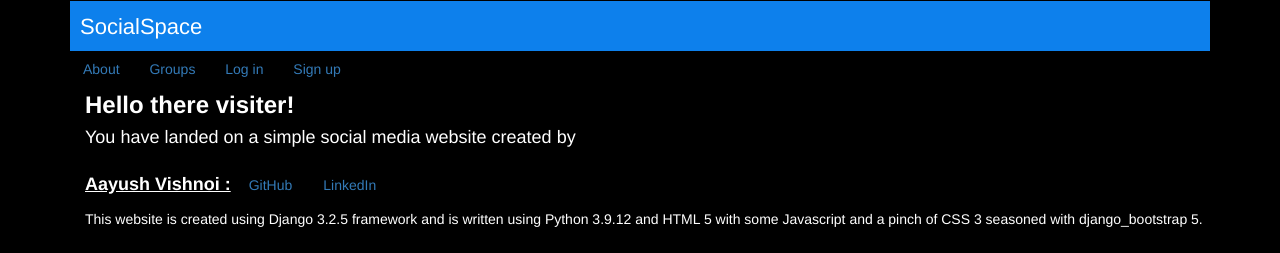
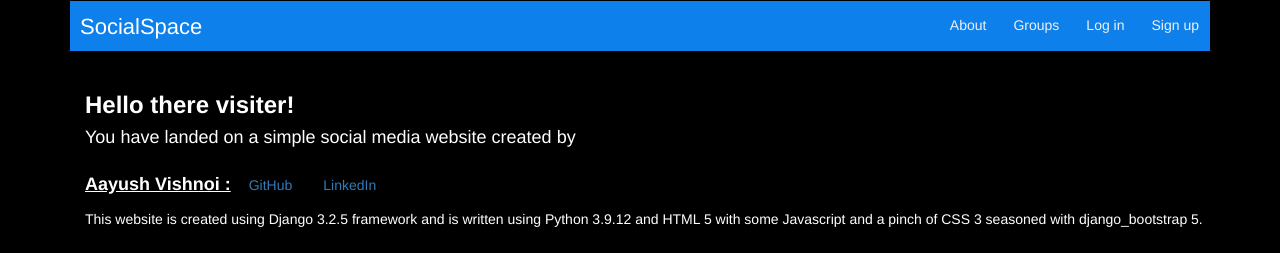
Before and after one commit to JustA3DObject/SocialSpace, a Django app: page /about/ in a window 1280 px wide. Shown: the top 253 px of the page. Run offline with Django 3.2, Linux system fonts and the light colour scheme; some libraries are stand-ins or nearby versions.

Commit message:
Updated CSS

```diff
--- a/static/socialspace/css/master.css
+++ b/static/socialspace/css/master.css
@@ -33,6 +33,23 @@
     display: none;
 }
 
+.nav>.nav-links {
+    display: inline;
+    float: right;
+    font-size: 18px;
+}
+
+.nav>.nav-links>a {
+    display: inline-block;
+    padding: 13px 10px 13px 10px;
+    text-decoration: none;
+    color: #efefef;
+}
+
+.nav>.nav-links>a:hover {
+    background-color: rgba(0, 0, 0, 0.3);
+}
+
 .nav>#nav-check {
     display: none;
 }
```
